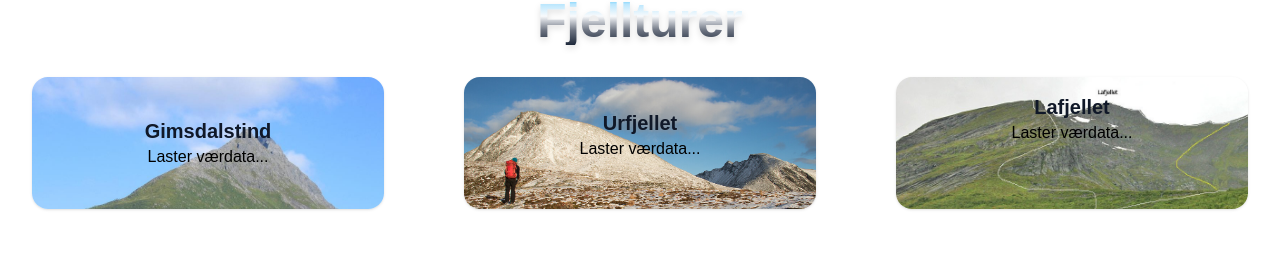
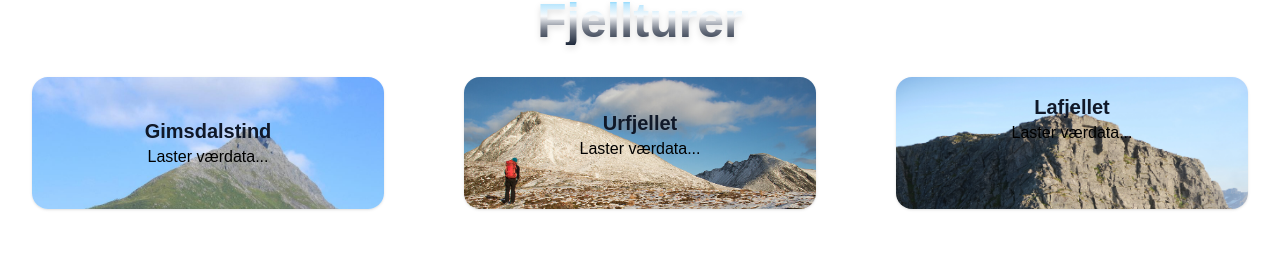
Before and after one commit to Reketino/Fjellturer, a Next.js app: page /turer in a window 1280 px wide. Shown: the part 343-602 px from the top of the page. Built offline with nearby package versions, Linux system fonts and the light colour scheme; no server answers.

Commit message:
ny favicon + bilde på lafjell og litt endringer

```diff
--- a/src/app/turer/holetindene/page.js
+++ b/src/app/turer/holetindene/page.js
@@ -178,7 +178,7 @@ export default function HoletindenePage() {
         <section className="rounded-lg overflow-hidden shadow-lg flex flex-col items-center mb-4">
           <div className="flex justify-center">
             <video
-              src="/toppenhtind.mp4"
+              src="/Toppenhtind.mp4"
               autoPlay
               loop
               muted
--- a/src/app/turer/page.js
+++ b/src/app/turer/page.js
@@ -40,7 +40,7 @@ export default function TurerPage() {
           </div>
         </div>
 
-        <div className="p-4 bg-[url('/lafjell.jpg')] bg-no-repeat bg-cover rounded-2xl shadow hover:shadow-lg transition">
+        <div className="p-4 bg-[url('/lafjell2.jpg')] bg-no-repeat bg-cover rounded-2xl shadow hover:shadow-lg transition">
           <div className="relative z-10 text-center">
             <Link
               href="/turer/lafjellet"
```
Also changed, not shown: public/lafjell2.jpg (added), 1 other file (tests, documents, lock files or other folders).
